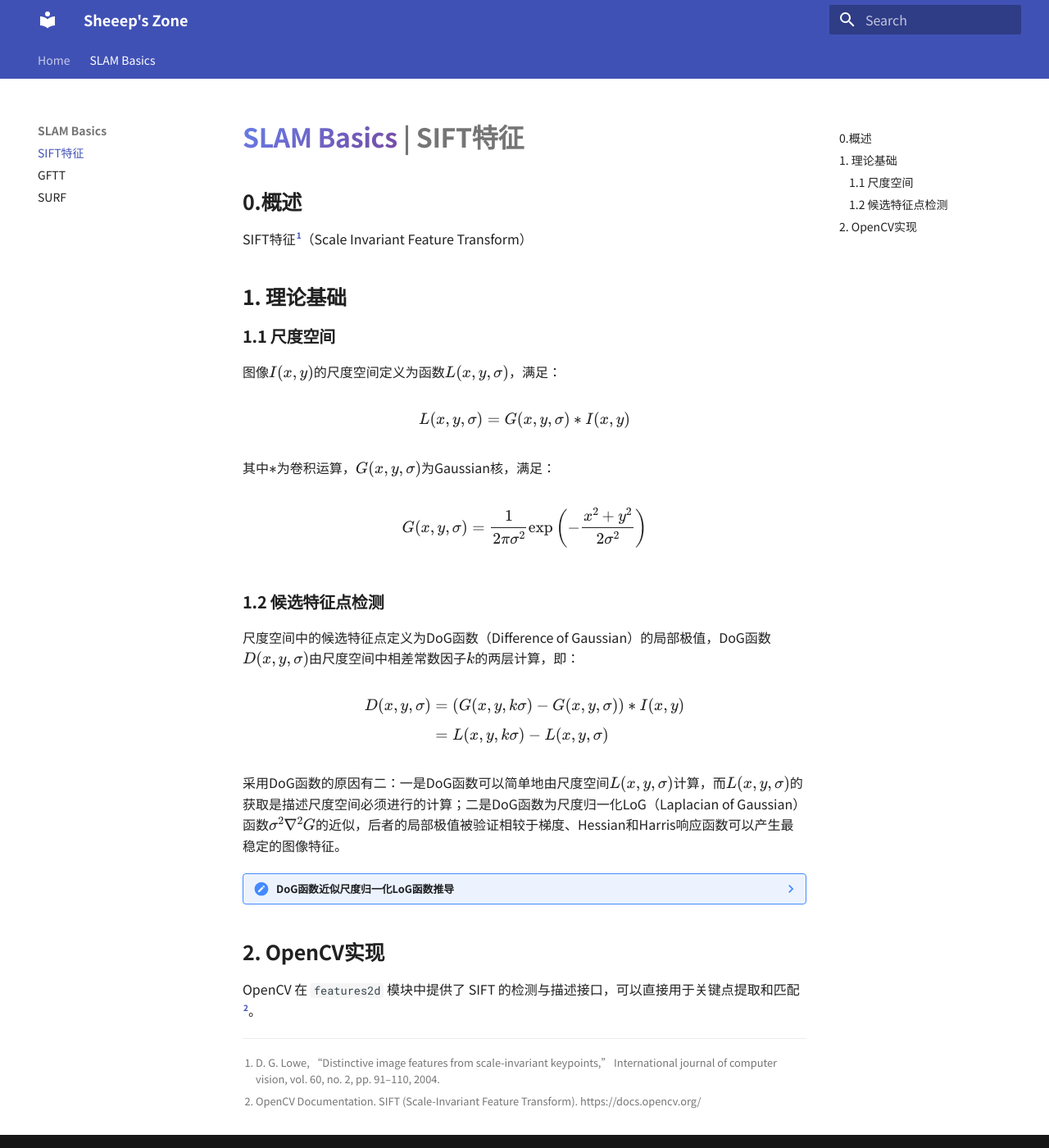
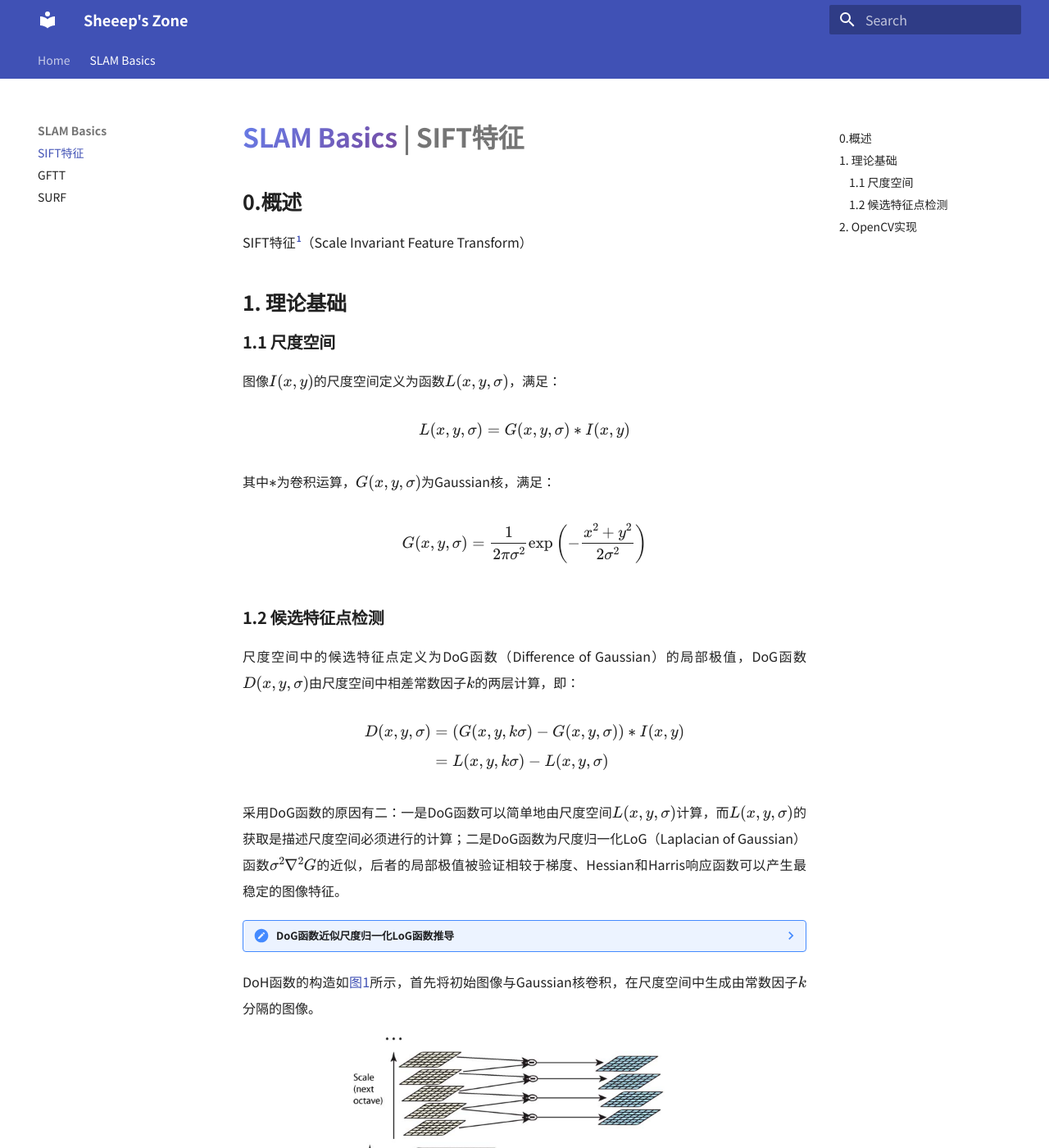
Before and after one commit to qiqiqihy/Sheeep-Zone, an MkDocs documentation site: the page built from docs/SLAM-Basics-SIFT.md, in a window 1280 px wide and 1400 px high. Shown: the whole window at 82% size. Built offline with MkDocs 1.6.1 and Material for MkDocs 9.7.7, drawn with Linux system fonts in a browser that asks for light colours.

Commit message:
feat: 1.set text to justified; 2.enable text indent (0 currently); 3.set figure display and cite format

```diff
--- a/docs/SLAM-Basics-SIFT.md
+++ b/docs/SLAM-Basics-SIFT.md
@@ -56,6 +56,13 @@
 
     由于$k-1$为常数，其不影响局部极值位置，当$k\to1$时，近似误差$\to0$。
 
+DoH函数的构造如[图1](#fig-doh)所示，首先将初始图像与Gaussian核卷积，在尺度空间中生成由常数因子$k$分隔的图像。
+
+<figure id="fig-doh" markdown="span">
+    ![fig-doh](images/sift-doh.png){width="500"}
+    <figcaption>图1 DoH函数构造</figcaption>
+</figure>
+
 ## 2. OpenCV实现
 
 OpenCV 在 `features2d` 模块中提供了 SIFT 的检测与描述接口，可以直接用于关键点提取和匹配[^opencv_sift]。
--- a/docs/stylesheets/extra.css
+++ b/docs/stylesheets/extra.css
@@ -23,3 +23,18 @@
 .md-sidebar--secondary .md-nav__title {
   display: none;
 }
+
+/* 全局正文行间距（仅内容区） */
+.md-typeset p,
+.md-typeset li,
+.md-typeset blockquote,
+.md-typeset td {
+  line-height: 2.0;
+  text-align: justify;
+  text-justify: inter-ideograph;
+}
+
+/* 全局正文首行缩进（仅段落） */
+.md-typeset p {
+  text-indent: 0em;
+}
--- a/mkdocs.yml
+++ b/mkdocs.yml
@@ -18,10 +18,14 @@
       - SURF: SLAM-Basics-SURF.md
 
 markdown_extensions:
+  - attr_list
+  - md_in_html
   - footnotes
   - admonition
   - pymdownx.details
   - pymdownx.superfences
+  - pymdownx.blocks.caption
+  - pymdownx.snippets
   - pymdownx.arithmatex:
       generic: true
 
```
Also changed, not shown: docs/images/sift-doh.png (added).
